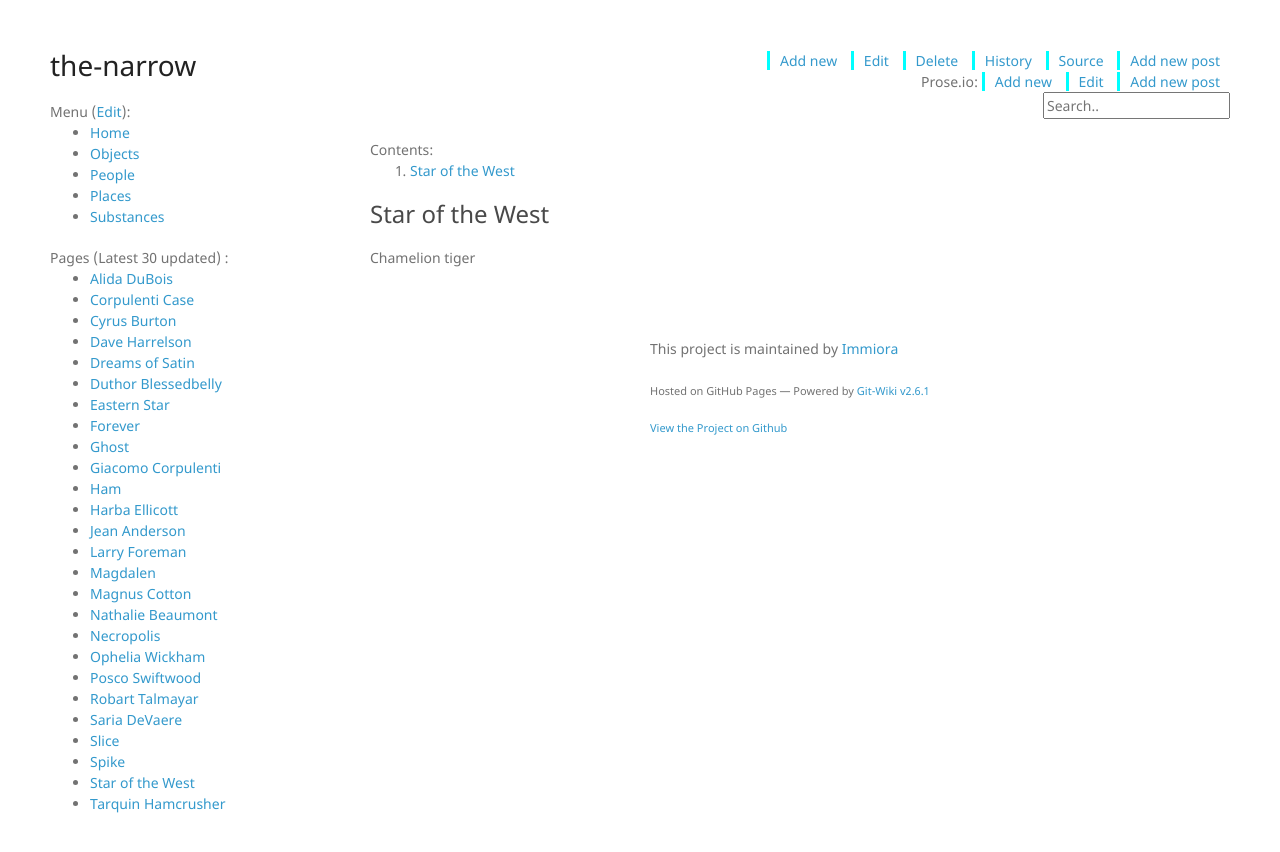
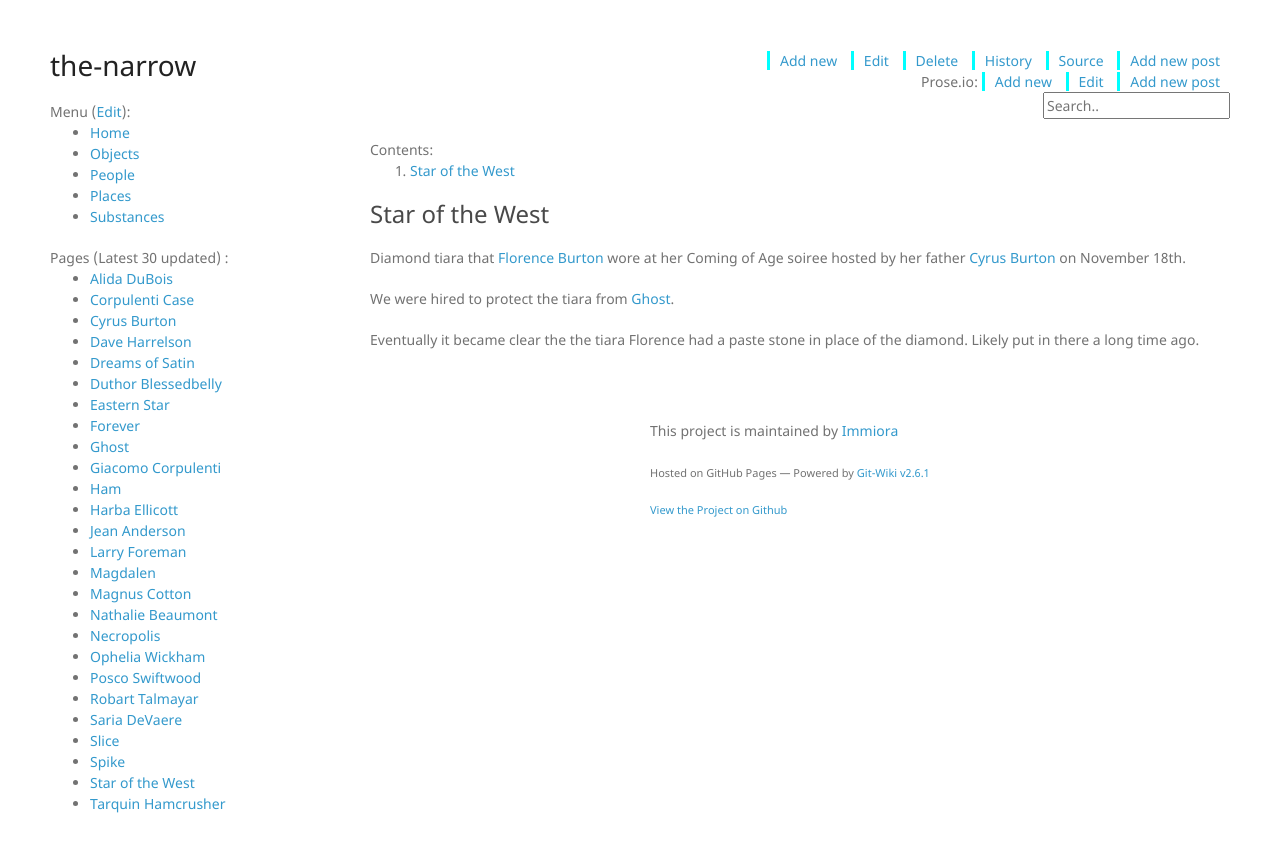
Before and after one commit to Immiora/the-narrow, a Jekyll site: the page built from wiki/objects/StarOfTheWest.md, in a window 1280 px wide. Shown: the top 852 px of the page. Built offline with Jekyll 4.4.1, drawn with Linux system fonts in a browser that asks for light colours; nearby versions of some CDN libraries.

Commit message:
Update StarOfTheWest.md

```diff
--- a/wiki/objects/StarOfTheWest.md
+++ b/wiki/objects/StarOfTheWest.md
@@ -5,4 +5,8 @@ categories: objects
 
 ### Star of the West
 
-Chamelion tiger
+Diamond tiara that [Florence Burton](FlorenceBurton) wore at her Coming of Age soiree hosted by her father [Cyrus Burton](CyrusBurton) on November 18th.
+
+We were hired to protect the tiara from [Ghost](Ghost).
+
+Eventually it became clear the the tiara Florence had a paste stone in place of the diamond. Likely put in there a long time ago.
```
